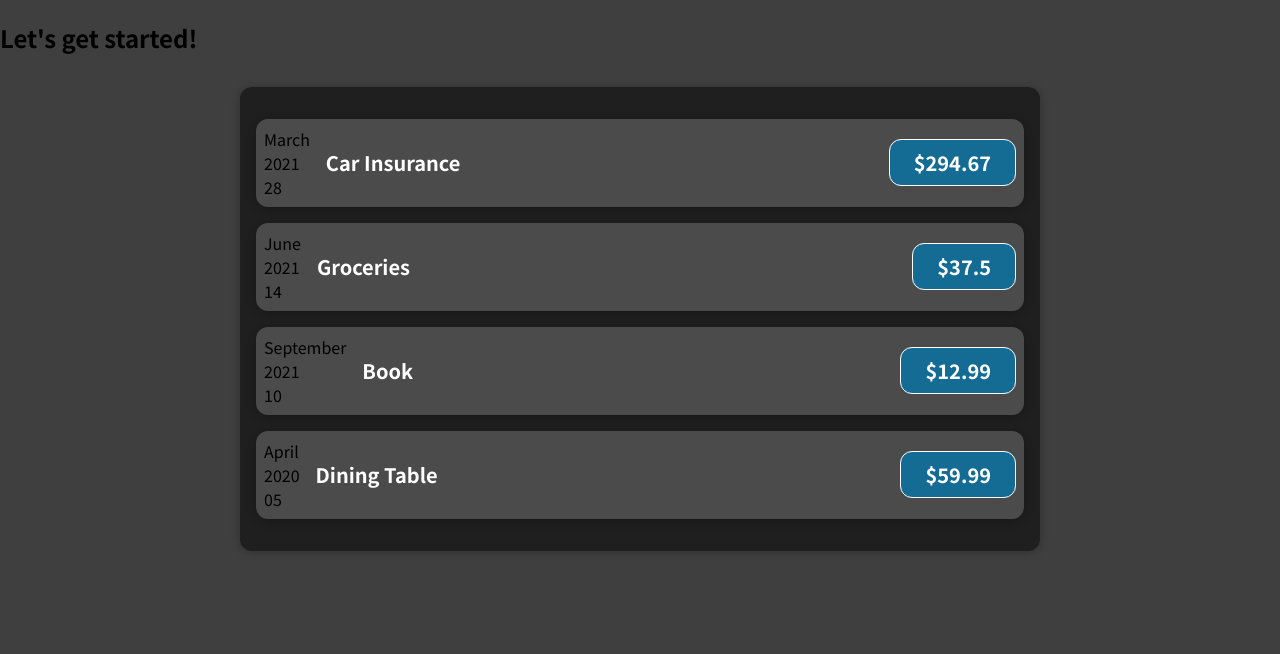
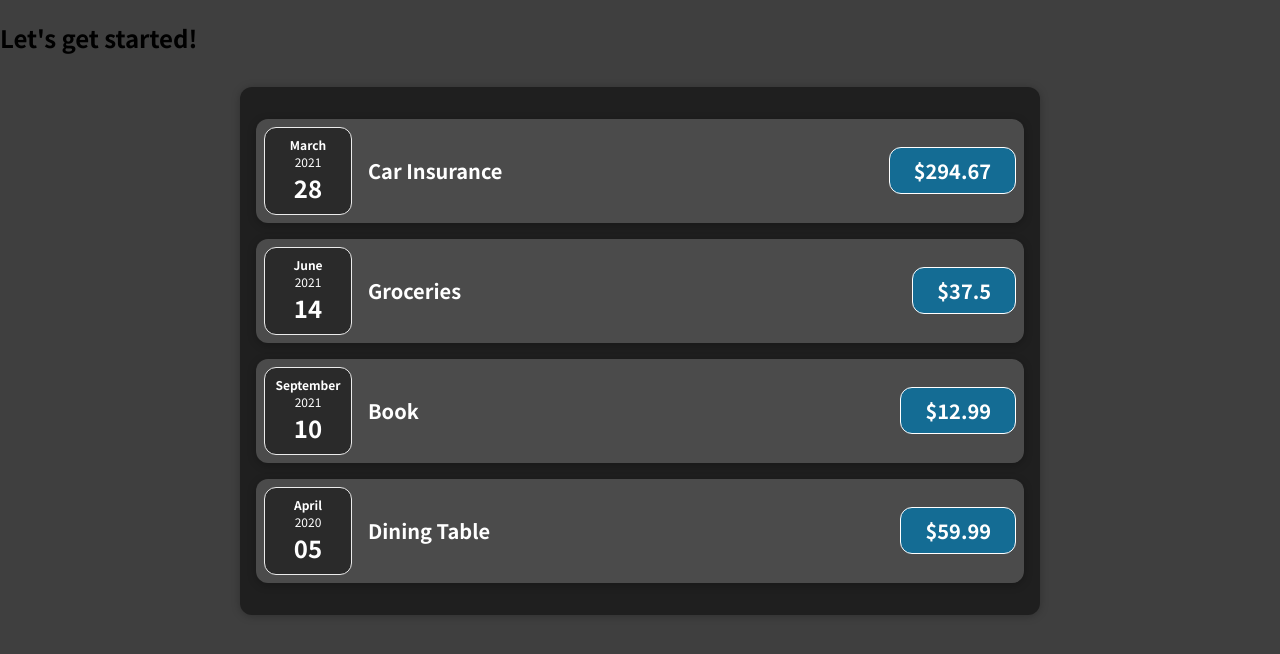
Before and after one commit to Chen-Abudi/expenses-charts, a React (Create React App) app: page / in a window 1280 px wide. Shown: the top 654 px of the page. Built offline with nearby package versions, Linux system fonts and the light colour scheme.

Commit message:
refactor: Output expense date logic into separate component

```diff
--- /dev/null
+++ b/src/components/ExpenseDate.css
@@ -0,0 +1,26 @@
+.expense-date {
+  display: flex;
+  flex-direction: column;
+  width: 5.5rem;
+  height: 5.5rem;
+  border: 1px solid #ececec;
+  background-color: #2a2a2a;
+  color: white;
+  border-radius: 12px;
+  align-items: center;
+  justify-content: center;
+}
+
+.expense-date__month {
+  font-size: 0.75rem;
+  font-weight: bold;
+}
+
+.expense-date__year {
+  font-size: 0.75rem;
+}
+
+.expense-date__day {
+  font-size: 1.5rem;
+  font-weight: bold;
+}
--- /dev/null
+++ b/src/components/ExpenseDate.js
@@ -0,0 +1,19 @@
+import React from "react";
+
+import "./ExpenseDate.css";
+
+function ExpenseDate(props) {
+  const month = props.date.toLocaleString("en-US", { month: "long" });
+  const day = props.date.toLocaleString("en-US", { day: "2-digit" });
+  const year = props.date.getFullYear();
+
+  return (
+    <div className="expense-date">
+      <div className="expense-date__month">{month}</div>
+      <div className="expense-date__year">{year}</div>
+      <div className="expense-date__day">{day}</div>
+    </div>
+  );
+}
+
+export default ExpenseDate;
--- a/src/components/ExpenseItem.js
+++ b/src/components/ExpenseItem.js
@@ -1,18 +1,21 @@
 import React from "react";
+
+import ExpenseDate from "./ExpenseDate";
 import "./ExpenseItem.css";
 
 function ExpenseItem(props) {
-  const month = props.date.toLocaleString("en-US", { month: "long" });
-  const year = props.date.getFullYear();
-  const day = props.date.toLocaleString("en-US", { day: "2-digit" });
+  // const month = props.date.toLocaleString("en-US", { month: "long" });
+  // const year = props.date.getFullYear();
+  // const day = props.date.toLocaleString("en-US", { day: "2-digit" });
 
   return (
     <div className="expense-item">
-      <div>
+      <ExpenseDate date={props.date} />
+      {/* <div>
         <div>{month}</div>
         <div>{year}</div>
         <div>{day}</div>
-      </div>
+      </div> */}
       <div className="expense-item__description">
         <h2>{props.title}</h2>
         <div className="expense-item__price">${props.amount}</div>
```
